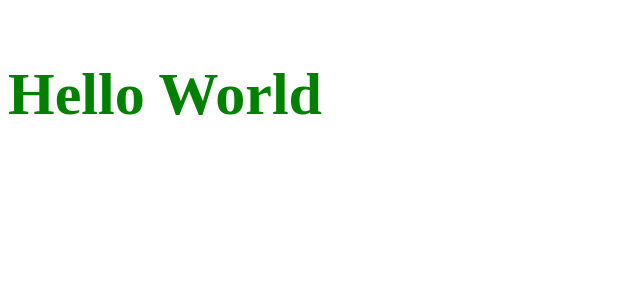
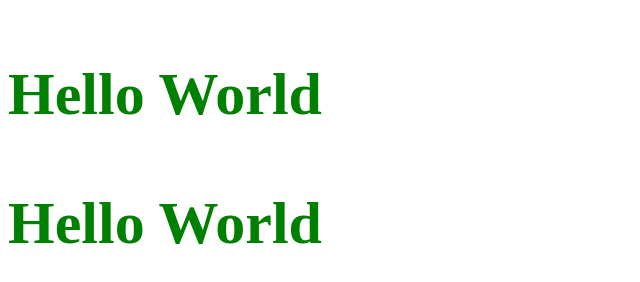
Before and after one commit to lweapon/JS-, a plain HTML site: page index.html in a window 1280 px wide. Shown: the whole page, without its empty margins (0-640 px from the left). Drawn offline with Linux system fonts and the light colour scheme.

Commit message:
index文件

```diff
--- a/index.html
+++ b/index.html
@@ -13,6 +13,7 @@
 </head>
 <body>
 	<p class="new">Hello World</p>
+	<p class="new">Hello World</p>
 
 </body>
 </html>
```
